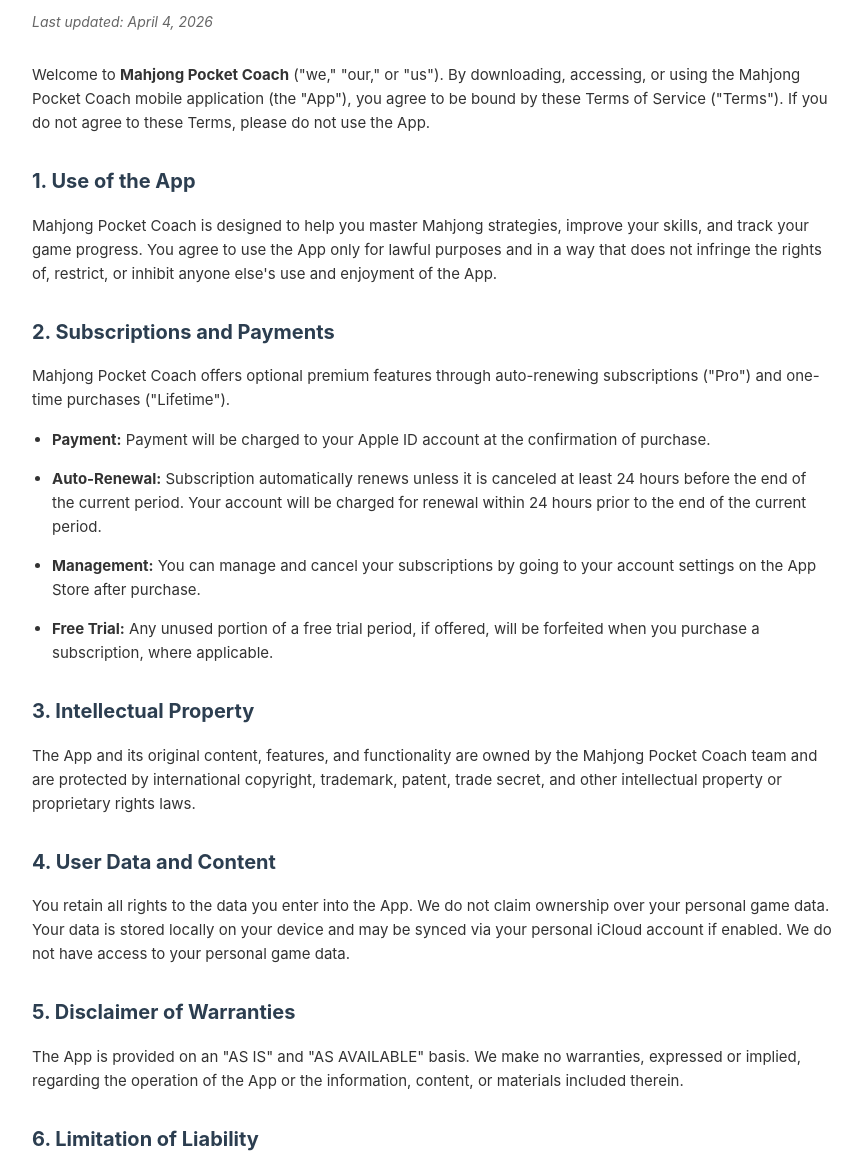
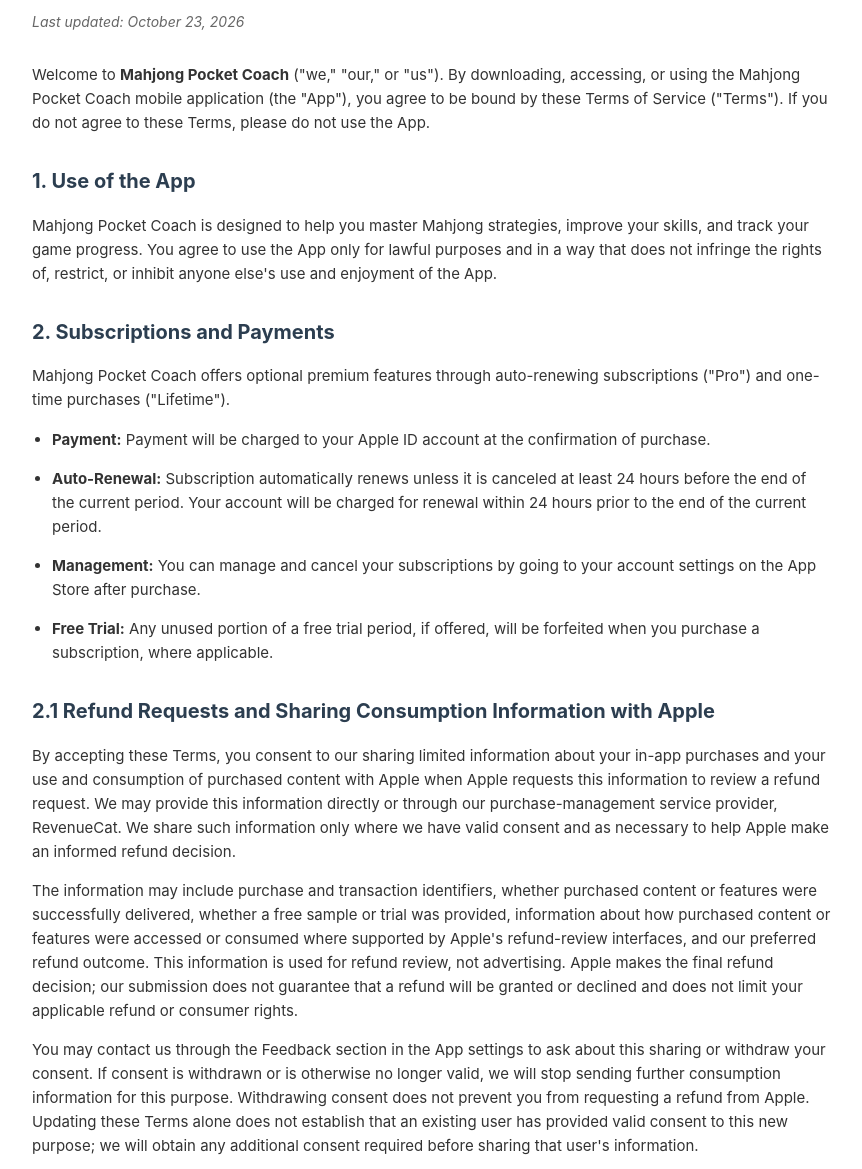
Before and after one commit to tayloryounge-stack/tayloryounge-stack.github.io, a website: page mahjong-terms.html in a window 1280 px wide. Shown: the part 99-1268 px from the top of the page, without its empty margins (208-1070 px from the left). Drawn offline with Linux system fonts and the light colour scheme.

Commit message:
docs: disclose Apple refund consumption data sharing

```diff
--- a/mahjong-terms.html
+++ b/mahjong-terms.html
@@ -56,7 +56,7 @@
 <body>
     <div class="container">
         <h1>Terms of Service</h1>
-        <p class="date">Last updated: April 4, 2026</p>
+        <p class="date">Last updated: October 23, 2026</p>
 
         <p>Welcome to <strong>Mahjong Pocket Coach</strong> ("we," "our," or "us"). By downloading, accessing, or using the Mahjong Pocket Coach mobile application (the "App"), you agree to be bound by these Terms of Service ("Terms"). If you do not agree to these Terms, please do not use the App.</p>
 
@@ -71,6 +71,11 @@
             <li><strong>Management:</strong> You can manage and cancel your subscriptions by going to your account settings on the App Store after purchase.</li>
             <li><strong>Free Trial:</strong> Any unused portion of a free trial period, if offered, will be forfeited when you purchase a subscription, where applicable.</li>
         </ul>
+
+        <h2>2.1 Refund Requests and Sharing Consumption Information with Apple</h2>
+        <p>By accepting these Terms, you consent to our sharing limited information about your in-app purchases and your use and consumption of purchased content with Apple when Apple requests this information to review a refund request. We may provide this information directly or through our purchase-management service provider, RevenueCat. We share such information only where we have valid consent and as necessary to help Apple make an informed refund decision.</p>
+        <p>The information may include purchase and transaction identifiers, whether purchased content or features were successfully delivered, whether a free sample or trial was provided, information about how purchased content or features were accessed or consumed where supported by Apple's refund-review interfaces, and our preferred refund outcome. This information is used for refund review, not advertising. Apple makes the final refund decision; our submission does not guarantee that a refund will be granted or declined and does not limit your applicable refund or consumer rights.</p>
+        <p>You may contact us through the Feedback section in the App settings to ask about this sharing or withdraw your consent. If consent is withdrawn or is otherwise no longer valid, we will stop sending further consumption information for this purpose. Withdrawing consent does not prevent you from requesting a refund from Apple. Updating these Terms alone does not establish that an existing user has provided valid consent to this new purpose; we will obtain any additional consent required before sharing that user's information.</p>
 
         <h2>3. Intellectual Property</h2>
         <p>The App and its original content, features, and functionality are owned by the Mahjong Pocket Coach team and are protected by international copyright, trademark, patent, trade secret, and other intellectual property or proprietary rights laws.</p>
```
